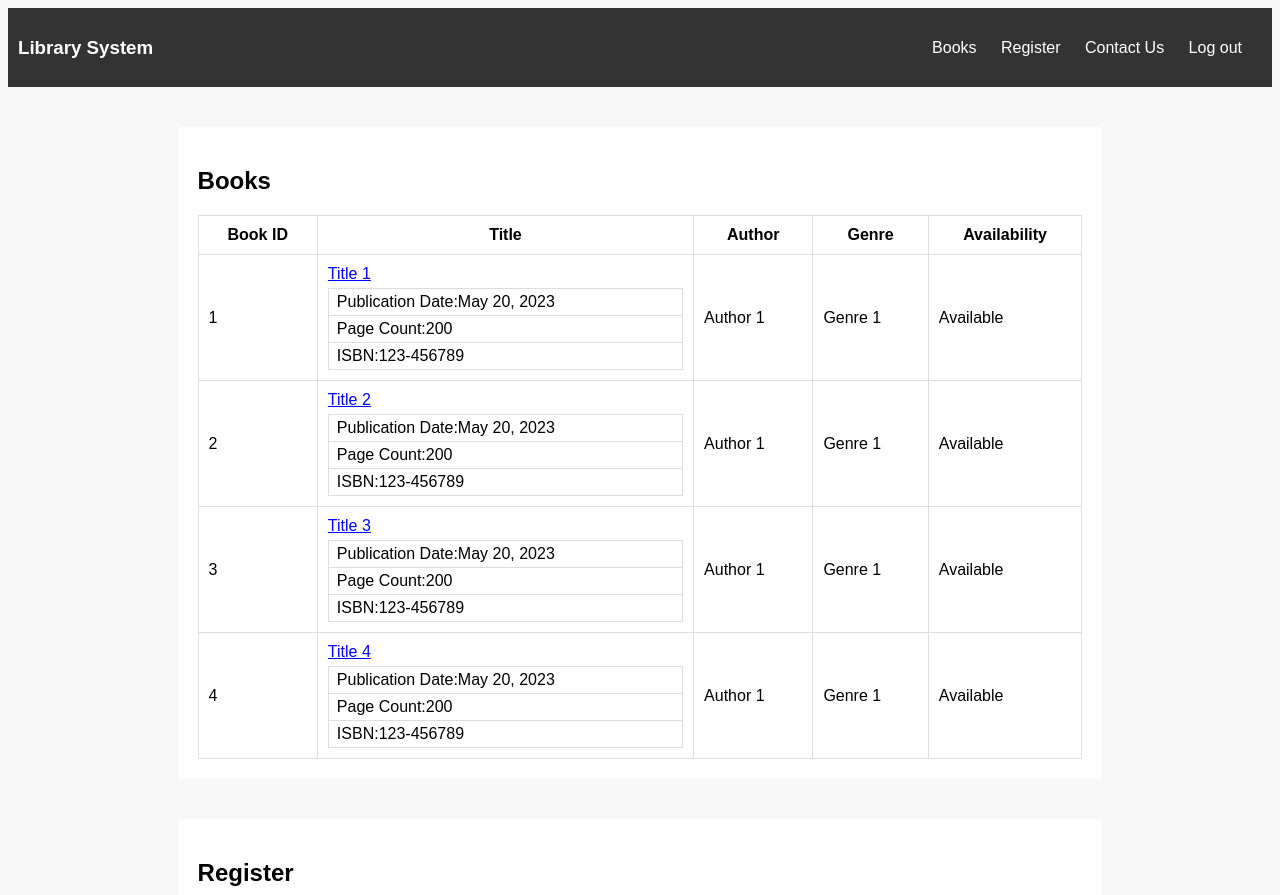
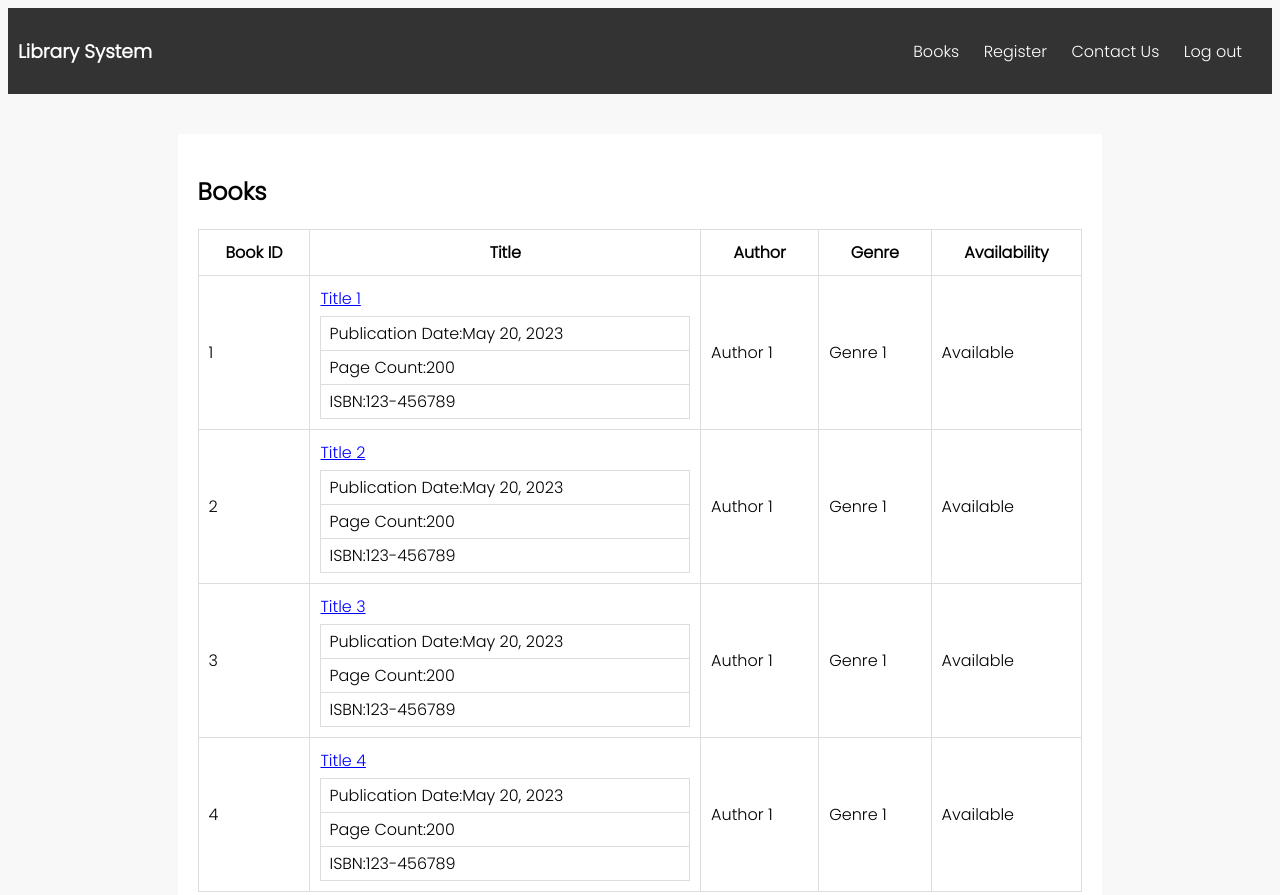
Before and after one commit to Prathamesh-Kulkarni01/ForntendContestMay20, a plain HTML site: page index.html in a window 1280 px wide. Shown: the top 895 px of the page. Drawn offline with Linux system fonts and the light colour scheme.

Commit message:
Google Font Added

```diff
--- a/index.html
+++ b/index.html
@@ -6,6 +6,11 @@
     <title>My Website</title>
     <link rel="stylesheet" href="./index.css" />
     <link rel="icon" href="./favicon.ico" type="image/x-icon" />
+    <link rel="preconnect" href="https://fonts.googleapis.com">
+    <link rel="preconnect" href="https://fonts.googleapis.com">
+    <link rel="preconnect" href="https://fonts.gstatic.com" crossorigin>
+    <link href="https://fonts.googleapis.com/css2?family=Poppins:wght@100;300&display=swap" rel="stylesheet">
+
   </head>
   <body>
     <main>
```
